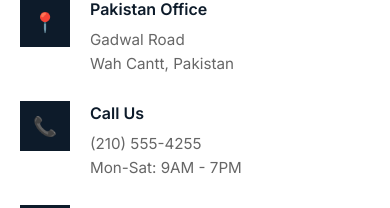
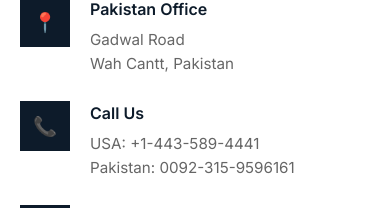
Before and after one commit to hamidanthro/albari-travel, a plain HTML site: page index.html in a window 390 px wide. Shown: the part 9879-10087 px from the top of the page. Drawn offline with nearby package versions, Linux system fonts and the light colour scheme; a script that the page names is missing.

Commit message:
Update phone numbers: USA + Pakistan

```diff
--- a/index.html
+++ b/index.html
@@ -645,7 +645,7 @@
                     <div class="contact-icon">📞</div>
                     <div>
                         <h4>Call Us</h4>
-                        <p>(210) 555-4255<br>Mon-Sat: 9AM - 7PM</p>
+                        <p>USA: +1-443-589-4441<br>Pakistan: 0092-315-9596161</p>
                     </div>
                 </div>
                 <div class="contact-item">
```
